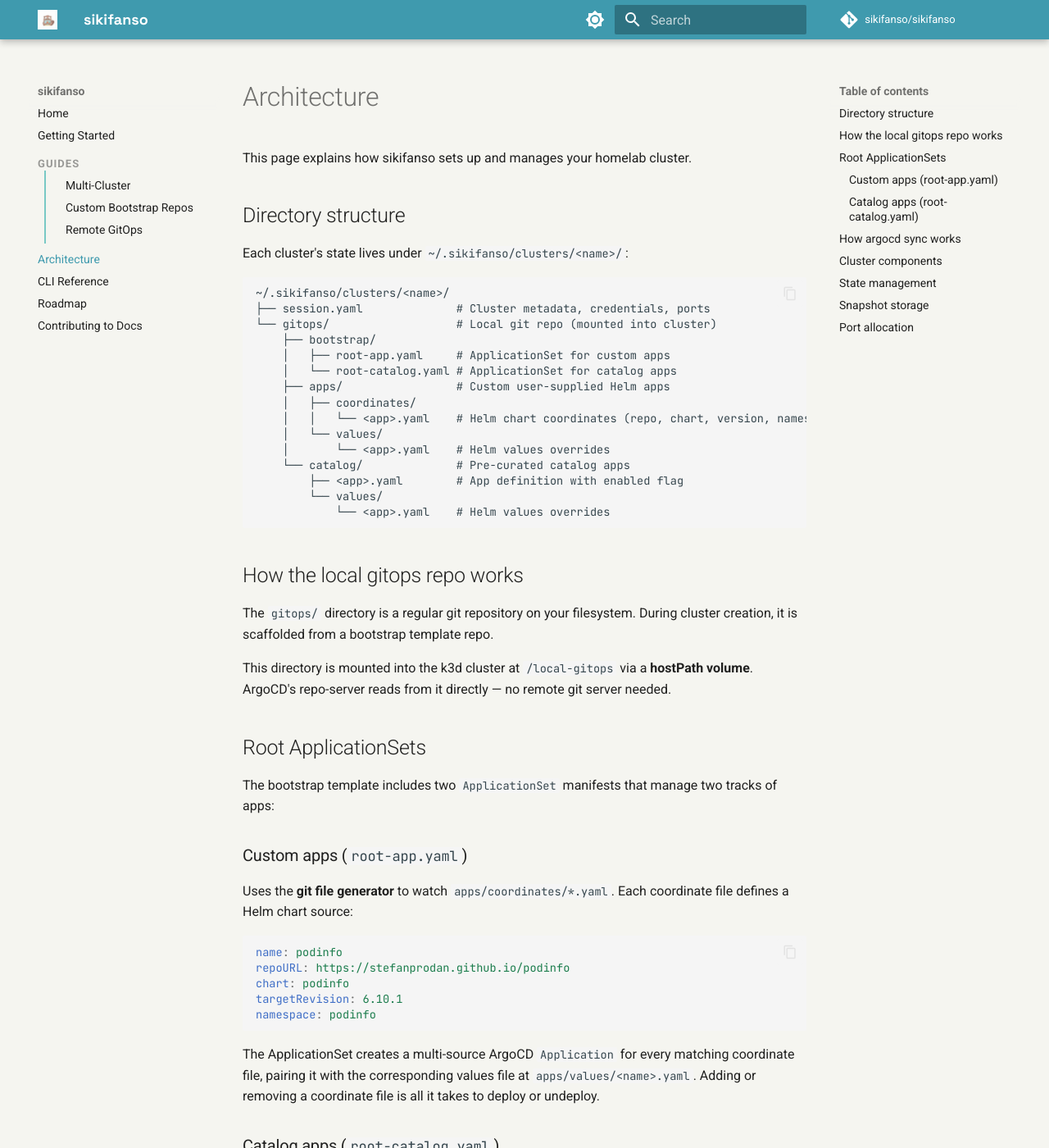
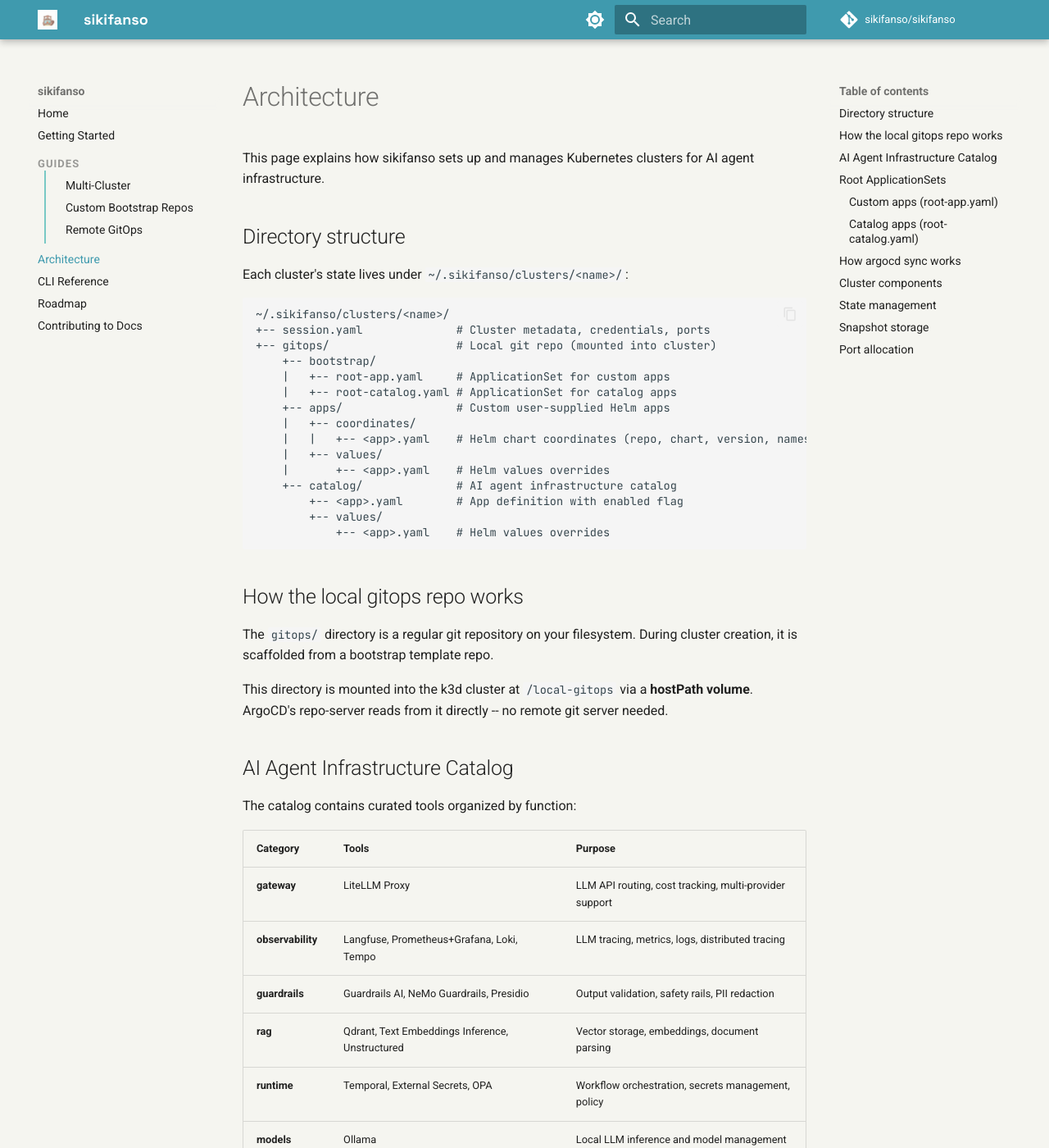
Before and after one commit to sikifanso/sikifanso, an MkDocs documentation site: the page built from docs/architecture.md, in a window 1280 px wide and 1400 px high. Shown: the whole window at 82% size. Built offline with MkDocs 1.6.1 and Material for MkDocs 9.7.7, drawn with Linux system fonts in a browser that asks for light colours; comment, search, counter and statistics services are not loaded; some of the changed text lies outside the part shown.

Commit message:
feat: pivot to AI agent infrastructure platform
  - Replace homelab catalog with 17 AI infra tools (gateway, observability, guardrails, rag, runtime,
  models, storage)
  - Add profile system with 5 presets (agent-minimal, agent-dev, agent-safe, agent-full, rag)
  - Sort catalog by category then name
  - Update README, architecture docs, ROADMAP for new identity

````diff
--- a/docs/architecture.md
+++ b/docs/architecture.md
@@ -1,6 +1,6 @@
 # Architecture
 
-This page explains how sikifanso sets up and manages your homelab cluster.
+This page explains how sikifanso sets up and manages Kubernetes clusters for AI agent infrastructure.
 
 ## Directory structure
 
@@ -8,27 +8,43 @@ Each cluster's state lives under `~/.sikifanso/clusters/<name>/`:
 
 ```
 ~/.sikifanso/clusters/<name>/
-├── session.yaml              # Cluster metadata, credentials, ports
-└── gitops/                   # Local git repo (mounted into cluster)
-    ├── bootstrap/
-    │   ├── root-app.yaml     # ApplicationSet for custom apps
-    │   └── root-catalog.yaml # ApplicationSet for catalog apps
-    ├── apps/                 # Custom user-supplied Helm apps
-    │   ├── coordinates/
-    │   │   └── <app>.yaml    # Helm chart coordinates (repo, chart, version, namespace)
-    │   └── values/
-    │       └── <app>.yaml    # Helm values overrides
-    └── catalog/              # Pre-curated catalog apps
-        ├── <app>.yaml        # App definition with enabled flag
-        └── values/
-            └── <app>.yaml    # Helm values overrides
++-- session.yaml              # Cluster metadata, credentials, ports
++-- gitops/                   # Local git repo (mounted into cluster)
+    +-- bootstrap/
+    |   +-- root-app.yaml     # ApplicationSet for custom apps
+    |   +-- root-catalog.yaml # ApplicationSet for catalog apps
+    +-- apps/                 # Custom user-supplied Helm apps
+    |   +-- coordinates/
+    |   |   +-- <app>.yaml    # Helm chart coordinates (repo, chart, version, namespace)
+    |   +-- values/
+    |       +-- <app>.yaml    # Helm values overrides
+    +-- catalog/              # AI agent infrastructure catalog
+        +-- <app>.yaml        # App definition with enabled flag
+        +-- values/
+            +-- <app>.yaml    # Helm values overrides
 ```
 
 ## How the local gitops repo works
 
 The `gitops/` directory is a regular git repository on your filesystem. During cluster creation, it is scaffolded from a bootstrap template repo.
 
-This directory is mounted into the k3d cluster at `/local-gitops` via a **hostPath volume**. ArgoCD's repo-server reads from it directly — no remote git server needed.
+This directory is mounted into the k3d cluster at `/local-gitops` via a **hostPath volume**. ArgoCD's repo-server reads from it directly -- no remote git server needed.
+
+## AI Agent Infrastructure Catalog
+
+The catalog contains curated tools organized by function:
+
+| Category | Tools | Purpose |
+|----------|-------|---------|
+| **gateway** | LiteLLM Proxy | LLM API routing, cost tracking, multi-provider support |
+| **observability** | Langfuse, Prometheus+Grafana, Loki, Tempo | LLM tracing, metrics, logs, distributed tracing |
+| **guardrails** | Guardrails AI, NeMo Guardrails, Presidio | Output validation, safety rails, PII redaction |
+| **rag** | Qdrant, Text Embeddings Inference, Unstructured | Vector storage, embeddings, document parsing |
+| **runtime** | Temporal, External Secrets, OPA | Workflow orchestration, secrets management, policy |
+| **models** | Ollama | Local LLM inference and model management |
+| **storage** | PostgreSQL, Valkey (Redis) | Supporting data stores for other tools |
+
+Each tool is a self-contained YAML file with Helm chart coordinates and an `enabled` flag. ArgoCD's ApplicationSet deploys only enabled entries.
 
 ## Root ApplicationSets
 
@@ -53,13 +69,13 @@ The ApplicationSet creates a multi-source ArgoCD `Application` for every matchin
 Uses the **git file generator** to watch `catalog/*.yaml`, but only generates Applications for entries where `enabled: true`. Each catalog entry has additional metadata:
 
 ```yaml
-name: prometheus-stack
-category: monitoring
-description: Prometheus metrics collection and Grafana dashboards
-repoURL: https://prometheus-community.github.io/helm-charts
-chart: kube-prometheus-stack
-targetRevision: "82.4.3"
-namespace: monitoring
+name: litellm-proxy
+category: gateway
+description: LLM API gateway with multi-provider routing, cost tracking, and rate limiting
+repoURL: https://litellm.github.io/helm-charts
+chart: litellm
+targetRevision: "0.2.1"
+namespace: gateway
 enabled: false
 ```
 
@@ -69,8 +85,8 @@ Setting `enabled: true` and committing causes ArgoCD to create and sync the Appl
 
 ArgoCD's default reconciliation interval is **180 seconds**. The `sikifanso argocd sync` command bypasses this by sending a webhook push event (mimicking a GitHub push notification) to two endpoints:
 
-1. **ArgoCD server** — invalidates the repo-server's git revision cache, causing it to re-read the local gitops repo
-2. **ApplicationSet controller** — triggers immediate re-evaluation of the git generator, picking up new or removed coordinate files
+1. **ArgoCD server** -- invalidates the repo-server's git revision cache, causing it to re-read the local gitops repo
+2. **ApplicationSet controller** -- triggers immediate re-evaluation of the git generator, picking up new or removed coordinate files
 
 The ApplicationSet controller webhook is reached via the **Kubernetes API server proxy**, so no extra ports are exposed.
 
@@ -106,8 +122,8 @@ Snapshots are stored at `~/.sikifanso/snapshots/<name>.tar.gz`. Each archive con
 
 Each cluster gets its own set of ports. Defaults are:
 
-- **30080** — ArgoCD UI
-- **30081** — Hubble UI
+- **30080** -- ArgoCD UI
+- **30081** -- Hubble UI
 
 If defaults are taken by another cluster, sikifanso automatically finds free ports. Port assignments are stored in `session.yaml`.
 
````
Also changed, not shown: README.md (+78 -50 lines), docs/specs/2026-03-20-ai-agent-platform-design.md (added, +111 -0 lines), 7 other files.
